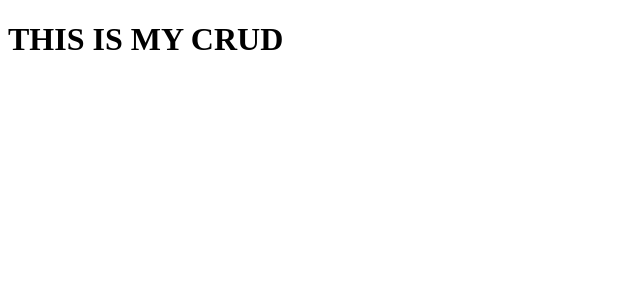
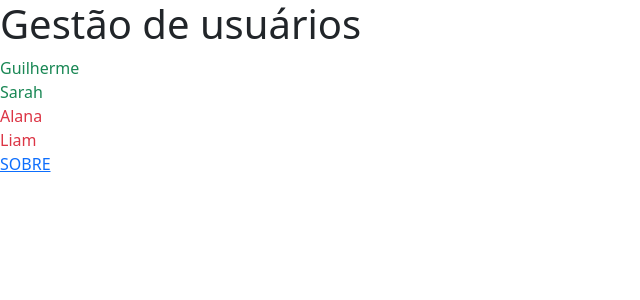
Before and after one commit to guiochagas/first-crud, a Flask app: page / in a window 1280 px wide. Shown: the top 300 px of the page, without its empty margins (0-640 px from the left). Run offline with Flask 3, Linux system fonts and the light colour scheme.

Commit message:
Base inicial

```diff
--- a/main.py
+++ b/main.py
@@ -1,10 +1,22 @@
-from flask import Flask, render_template
+from flask import Flask, render_template, url_for
 
 app = Flask(__name__)
 
 @app.route("/")
 def homepage():
-    return render_template("index.html")
+    titulo = "Gestão de usuários"
+    usuarios = [
+        {"nome": "Guilherme", "membro_ativo": True},
+        {"nome": "Sarah", "membro_ativo": True},
+        {"nome": "Alana", "membro_ativo": False},
+        {"nome": "Liam", "membro_ativo": False},
+
+    ]
+    return render_template("index.html", titulo=titulo, usuarios=usuarios)
+
+@app.route("/sobre")
+def sobre():
+    return render_template("sobre.html")
 
 if __name__ == "__main__":
     app.run(debug=True)
--- a/templates/index.html
+++ b/templates/index.html
@@ -1,11 +1,28 @@
-<!DOCTYPE html>
+<!doctype html>
 <html lang="en">
-<head>
-    <meta charset="UTF-8">
-    <meta name="viewport" content="width=device-width, initial-scale=1.0">
-    <title>CRUD FLASK</title>
-</head>
-<body>
-    <h1>THIS IS MY CRUD</h1>
-</body>
+  <head>
+    <meta charset="utf-8">
+    <meta name="viewport" content="width=device-width, initial-scale=1">
+    <title>Bootstrap demo</title>
+    <link href="https://cdn.jsdelivr.net/npm/bootstrap@5.3.3/dist/css/bootstrap.min.css" rel="stylesheet" integrity="sha384-QWTKZyjpPEjISv5WaRU9OFeRpok6YctnYmDr5pNlyT2bRjXh0JMhjY6hW+ALEwIH" crossorigin="anonymous">
+  </head>
+  <body>
+
+    <h1>{{titulo}}</h1>
+
+    {% for usuario in usuarios %}
+
+        {% if usuario.membro_ativo %}
+            <div class="text-success">{{ usuario.nome }}</div>
+        {% else %}
+            <div class="text-danger">{{ usuario.nome }}</div>
+        {% endif %}
+
+    {% endfor %}
+
+    <a href=" {{ url_for( 'sobre' )}}">SOBRE</a>
+
+
+    <script src="https://cdn.jsdelivr.net/npm/bootstrap@5.3.3/dist/js/bootstrap.bundle.min.js" integrity="sha384-YvpcrYf0tY3lHB60NNkmXc5s9fDVZLESaAA55NDzOxhy9GkcIdslK1eN7N6jIeHz" crossorigin="anonymous"></script>
+  </body>
 </html>
```
Also changed, not shown: templates/sobre.html (added, +11 -0 lines).
